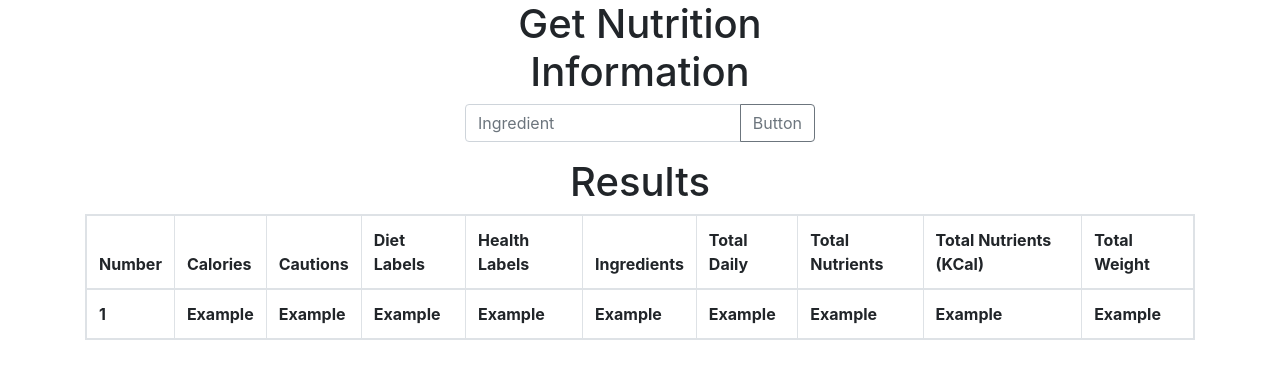
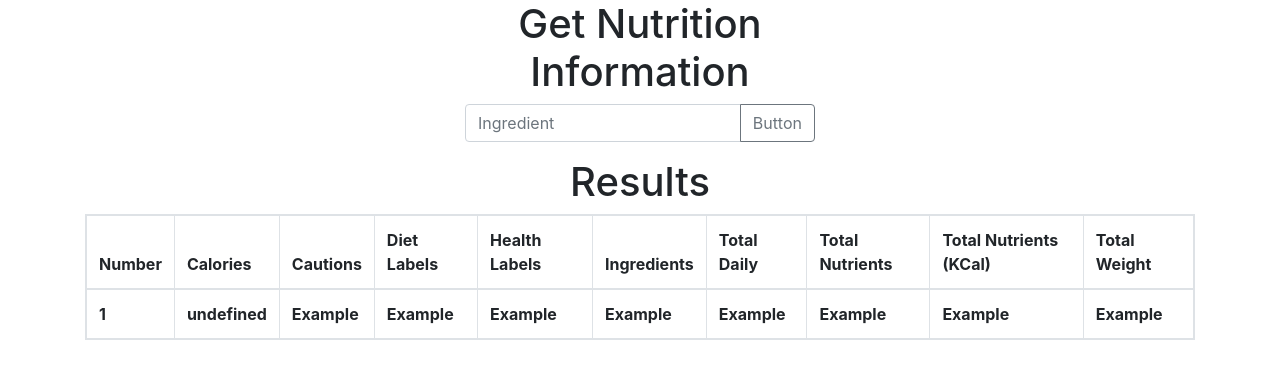
Before and after one commit to Andrewgraemebrooks/Nutritionion, a React (Create React App) app: page / in a window 1280 px wide. Shown: the top 378 px of the page. Built offline with nearby package versions, Linux system fonts and the light colour scheme; no server answers.

Commit message:
I have now added the results as a single object to the app state. The results are then passed down as an object to the Table. The table component then takes the results and transforms the object into an immutable map.

```diff
--- a/src/App.js
+++ b/src/App.js
@@ -7,16 +7,7 @@ class App extends Component {
     super(props);
     this.state = {
       userInput: "",
-      calories: 0,
-      cautions: [],
-      dietLabels: [],
-      healthLabels: [],
-      ingredients: [],
-      totalDaily: {},
-      totalNutrients: {},
-      totalNutrientsKCal: {},
-      totalWeight: 0,
-      uri: "",
+      results: {},
     };
   }
 
@@ -39,7 +30,10 @@ class App extends Component {
     )
       .then((res) => res.json())
       .then((res) => {
-        console.log(res);
+        this.setState({
+          results: res,
+        });
+        console.log(this.state.results);
       })
       .catch((err) => console.log(err));
   }
@@ -78,7 +72,7 @@ class App extends Component {
           <h1 className="display4 text-center">Results</h1>
         </div>
         <div className="row justify-content-center align-items-center">
-          <Table />
+          <Table results={this.state.results} />
         </div>
       </div>
     );
--- a/src/components/Table.js
+++ b/src/components/Table.js
@@ -1,6 +1,20 @@
-import React from "react";
+import React, { Component } from "react";
+import { Map } from "immutable";
 
-function Table(props) {
+class Table extends Component {
+  render() {
+    const results = Map({
+      calories: this.props.results.calories,
+      cautions: this.props.results.cautions,
+      dietLabels: this.props.results.dietLabels,
+      healthLabels: this.props.results.healthLabels,
+      ingredients: this.props.results.ingredients,
+      totalDaily: this.props.results.totalDaily,
+      totalNutrients: this.props.results.totalNutrients,
+      totalNutrientsKCal: this.props.results.totalNutrientsKCal,
+      totalWeight: this.props.results.totalWeight,
+    });
+
     return (
       <div className="col">
         <table className="table table-bordered table-responsive">
@@ -21,7 +35,7 @@ function Table(props) {
           <tbody>
             <tr>
               <th>1</th>
-            <th>Example</th>
+              <th>{typeof results.get("healthLabels")}</th>
               <th>Example</th>
               <th>Example</th>
               <th>Example</th>
@@ -36,5 +50,6 @@ function Table(props) {
       </div>
     );
   }
+}
 
 export default Table;
```
Lines whose indentation alone changed are shown as unchanged.
